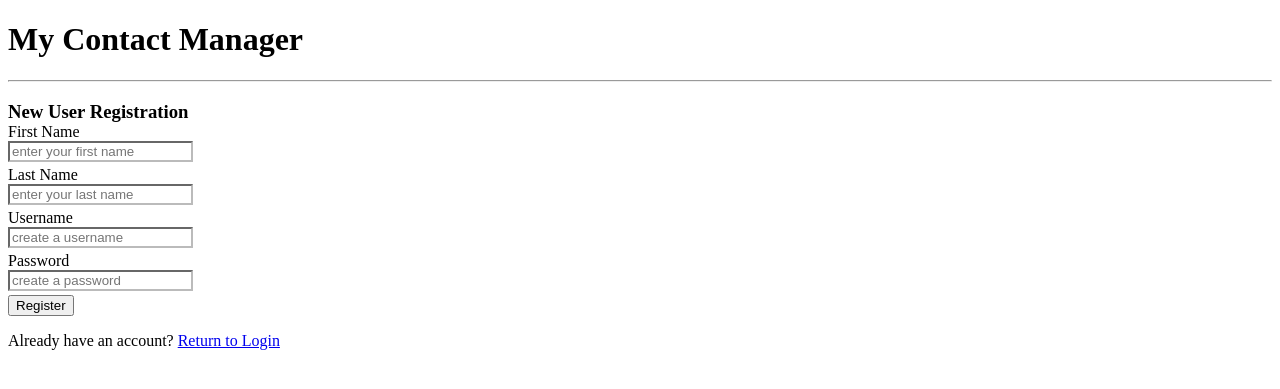
After one commit to oamer6/Group-9-COP4331, a PHP site: page /register.html in a window 1280 px wide. The commit adds this page. Shown: the top 389 px of the page. Run offline with PHP 8.4, Linux system fonts and the light colour scheme.

Commit message:
=Reformatted parts of code.js: - styling/readability - switched from deprecated toGMTString() to toUTCString() - changed returned error text a lil bit (client side) - added date var to addContact() so dateCreated in jsonPayload should hopefully work
=Completely redid styles.css for our personal website styling
- obviously will be worked on more later rn its pretty bare

=Finished barebones index.html
- should be able to to try and use doLogin now (code.js function)
- ^ result probably will take you to nonexistant webpage but thats a start in the right direction
- added hyperlink to go to register page (/register.html)
- ^not sure whether to do this in HTML or with .js script. LMK!

=Finished barebones register.html
- has input fields for adding a new user
- should be ready to test with addUser() function (code.js)
- will have to manually test, for now, to see if it actually adds to database or not
- has hyperlink to go to login page (/index.html)
- ^not sure whether to do this in HTML or with .js script. LMK!

```diff
--- a/css/styles.css
+++ b/css/styles.css
@@ -1,140 +1,31 @@
-body
-{
-    background-color: #707070;
+#inner-title {
+    margin-bottom: 0px;
 }
 
-#title
-{
-    font-size: 40px;
-    width: 100%;
-    margin: 2% 5%;
-    text-align: center;
-    font-family: 'Ubuntu', sans-serif;
-    color: #FFFFFF;
+input {
+    margin-top: 0px;
+    margin-bottom: 4px;
+    background-color: rgba(0, 0, 0, 0);
+    border-color: #bbb;
+    -webkit-transition: 0.25s;
+    transition: 0.25s;
+    outline: none;
+}
+input:focus {
+    background-color: rgba(0, 0, 0, 0.08);
+    border-color: #777;
 }
 
-#loginDiv
-{
-    font-size: 30px;
-    width: 70%;
-    margin-left: 15%;
-    padding: 25px;
-    background-color: #b2b2b2;
+/*
+#loginName {
+    border-color: #bb3333;
+}
+*/
+
+#regForm {
+  margin-top: 8px;
 }
 
-#loggedInDiv
-{
-    font-size: 30px;
-    width: 70%;
-    margin-left: 15%;
-    padding: 25px;
-    background-color: #b2b2b2;
+#loginResult, #addUserResult {
+    color: red;
 }
-
-#accessUIDiv
-{
-    font-size: 30px;
-    width: 70%;
-    margin-left: 15%;
-    padding: 25px;
-    background-color: #b2b2b2;
-}
-
-.buttons
-{
-    font-size: 30px;
-    border-radius: 25px;
-    width: 50%;
-    margin-left: 25%;
-    font-family: 'Ubuntu', sans-serif;
-}
-
-.buttons:hover{
-    background-color: #00d5124f;
-    color: #FFFFFF;
-    opacity: 50%;
-}
-
-#loginName
-{
-	font-size: 30px;
-}
-#loginPassword
-{
-	font-size: 30px;
-}
-#searchText
-{
-	font-size: 30px;
-}
-#colorText
-{
-	font-size: 30px;
-}
-
-input[type="text"],input[type="password"]{
-    border-radius: 25px;
-    text-align: center;
-    width: 80%;
-    margin-left: 10%;
-    margin-bottom: 2%;
-    font-family: 'Ubuntu', sans-serif;
-}
-
-#inner-title{
-    display: inline-block;
-    font-size: 0.8em;
-    width: 90%;
-    text-align: center;
-    margin-left: 5%;
-    margin-bottom: 2%;
-    font-family: 'Ubuntu', sans-serif;
-    color: #95060a;
-}
-
-#loginResult{
-    display: inline-block;
-    font-size: 0.8em;
-    width: 90%;
-    text-align: center;
-    margin-left: 5%;
-    margin-bottom: 2%;
-    font-family: 'Ubuntu', sans-serif;
-    color: #95060a;
-}
-
-#userName{
-    display: inline-block;
-    width: 80%;
-    margin-left: 10%;
-    text-align: center;
-}
-
-#logoutButton{
-    width: 20%;
-    margin-left: 40%;
-}
-
-select{
-    width: 30%;
-    margin-left: 35%;
-    margin-top: 2%;
-    font-size: 0.75em;
-    font-family: 'Ubuntu', sans-serif;
-}
-
-#colorSearchResult{
-    display: none;
-}
-
-#colorAddResult{
-    display: inline-block;
-    font-size: 0.8em;
-    width: 90%;
-    text-align: center;
-    margin-left: 5%;
-    margin-top: 2%;
-    margin-bottom: 1%;
-    font-family: 'Ubuntu', sans-serif;
-    color: #95060a;
-}
--- a/js/code.js
+++ b/js/code.js
@@ -12,22 +12,20 @@ function doLogin()
 	lastName = "";
 
 	var login = document.getElementById("loginName").value;
-
 	if(login.length == 0)
 	{
-		document.getElementById("loginResult").innerHTML = "You Need A Login Name";
+		document.getElementById("loginResult").innerHTML = "Username field is required";
 		return;
 	}
 
 	var password = document.getElementById("loginPassword").value;
-
 	if(password.length == 0)
 	{
-		document.getElementById("loginResult").innerHTML = "You Need A Password";
+		document.getElementById("loginResult").innerHTML = "Password field is required";
 		return;
 	}
 
-	var hash = md5( password ); // password is hashed
+	var hash = md5(password); // password is hashed
 
 	document.getElementById("loginResult").innerHTML = "";
 
@@ -42,13 +40,13 @@ function doLogin()
 	{
 		xhr.send(jsonPayload);
 
-		var jsonObject = JSON.parse( xhr.responseText );
+		var jsonObject = JSON.parse(xhr.responseText);
 
 		userId = jsonObject.id;
 
-		if( userId < 1 )
+		if (userId < 1)
 		{
-			document.getElementById("loginResult").innerHTML = "User/Password combination incorrect";
+			document.getElementById("loginResult").innerHTML = "Username/Password combination incorrect";
 			return;
 		}
 
@@ -70,7 +68,7 @@ function saveCookie()
 	var minutes = 20;
 	var date = new Date();
 	date.setTime(date.getTime()+(minutes*60*1000));
-	document.cookie = "firstName=" + firstName + ",lastName=" + lastName + ",userId=" + userId + ";expires=" + date.toGMTString();
+	document.cookie = "firstName=" + firstName + ",lastName=" + lastName + ",userId=" + userId + ";expires=" + date.toUTCString();
 }
 
 function readCookie()
@@ -119,15 +117,15 @@ function doLogout()
 
 function addUser()
 {
-	var firstName = document.getElementById("firstNme").value;
+	var firstName = document.getElementById("firstName").value;
 	var lastName = document.getElementById("lastName").value;
 	var username = document.getElementById("newUsername").value;
 	var password = document.getElementById("newPassword").value;
-	var hash = md5( password );
+	var hash = md5(password);
 
 	document.getElementById("addUserResult").innerHTML = "";
 
-	var jsonPayload = '{"Firstname" :"'+ firstName + '", "Lastname" : "' + lastName + '", "Username" : "' + username + '", "Password" : "' + hash + '"}';
+	var jsonPayload = '{"Firstname" : "' + firstName + '", "Lastname" : "' + lastName + '", "Username" : "' + username + '", "Password" : "' + hash + '"}';
 	var url = urlBase + '/AddUser.' + extension;
 
 	var xhr = new XMLHttpRequest();
@@ -157,12 +155,13 @@ function addContact()
 	var lastName = document.getElementById("lastName").value;
 	var phoneNumber = document.getElementById("phoneNumber").value;
 	var email = document.getElementById("email").value;
+	var date = new Date();
 
 	readCookie();
 
 	locationReload();
 
-	var jsonPayload = '{"UserID" : "' + userId + '", "Firstname" : "' + firstName + '", "Lastname" : "' + lastName + '", "phoneNumber" : "' + phoneNumber + '", "email" : "' + email + '", "dateCreated" : "' + date.toGMTString() + '"}';
+	var jsonPayload = '{"UserID" : "' + userId + '", "Firstname" : "' + firstName + '", "Lastname" : "' + lastName + '", "phoneNumber" : "' + phoneNumber + '", "email" : "' + email + '", "dateCreated" : "' + date.toUTCString() + '"}';
 	var url = urlBase + '/AddContact.' + extension;
 
 
--- /dev/null
+++ b/register.html
@@ -0,0 +1,40 @@
+<!DOCTYPE html>
+<html>
+<head>
+	<title>My Contact Manager</title>
+	<script type="text/javascript" src="js/md5.js"></script>
+	<script type="text/javascript" src="js/code.js"></script>
+    <link href="css/styles.css" rel="stylesheet">
+	<meta name="viewport" content="width=device-width, initial-scale=1">
+</head>
+
+<body>
+	<div id="siteHeader">
+		<h1>My Contact Manager</h1>
+		<hr>
+	</div>
+
+	<div id="addUserDiv">
+    <h3 id="inner-title">New User Registration</h3>
+		<form id="addUserForm">
+            <label for="firstName">First Name</label><br>
+            <input type="text" id="firstName" placeholder="enter your first name"><br>
+            <label for="lastName">Last Name</label><br>
+            <input type="text" id="lastName" placeholder="enter your last name"><br>
+            <label for="newUsername">Username</label><br>
+            <input type="text" id="newUsername" placeholder="create a username"><br>
+            <label for="newPassword">Password</label><br>
+            <input type="password" id="newPassword" placeholder="create a password"><br>
+            <button type="button" id="addUserButton" class="buttons" onclick="addUser();">Register</button>
+            <span id="addUserResult"></span>
+                <!-- I want to use a .js script to turn the register fields' outline colors to red when an error is received -->
+        </form>
+	</div>
+
+    <div id="returnDiv">
+        <p id="returnText">Already have an account? <a id="returnLink" href="/index.html">Return to Login</a></p>
+        <!-- This^ link should send user to login page. Idk if we should do it like this (in HTML), or with a .js script -->
+    </div>
+</body>
+
+</html>
```
Also changed, not shown: index.html (+21 -11 lines).
